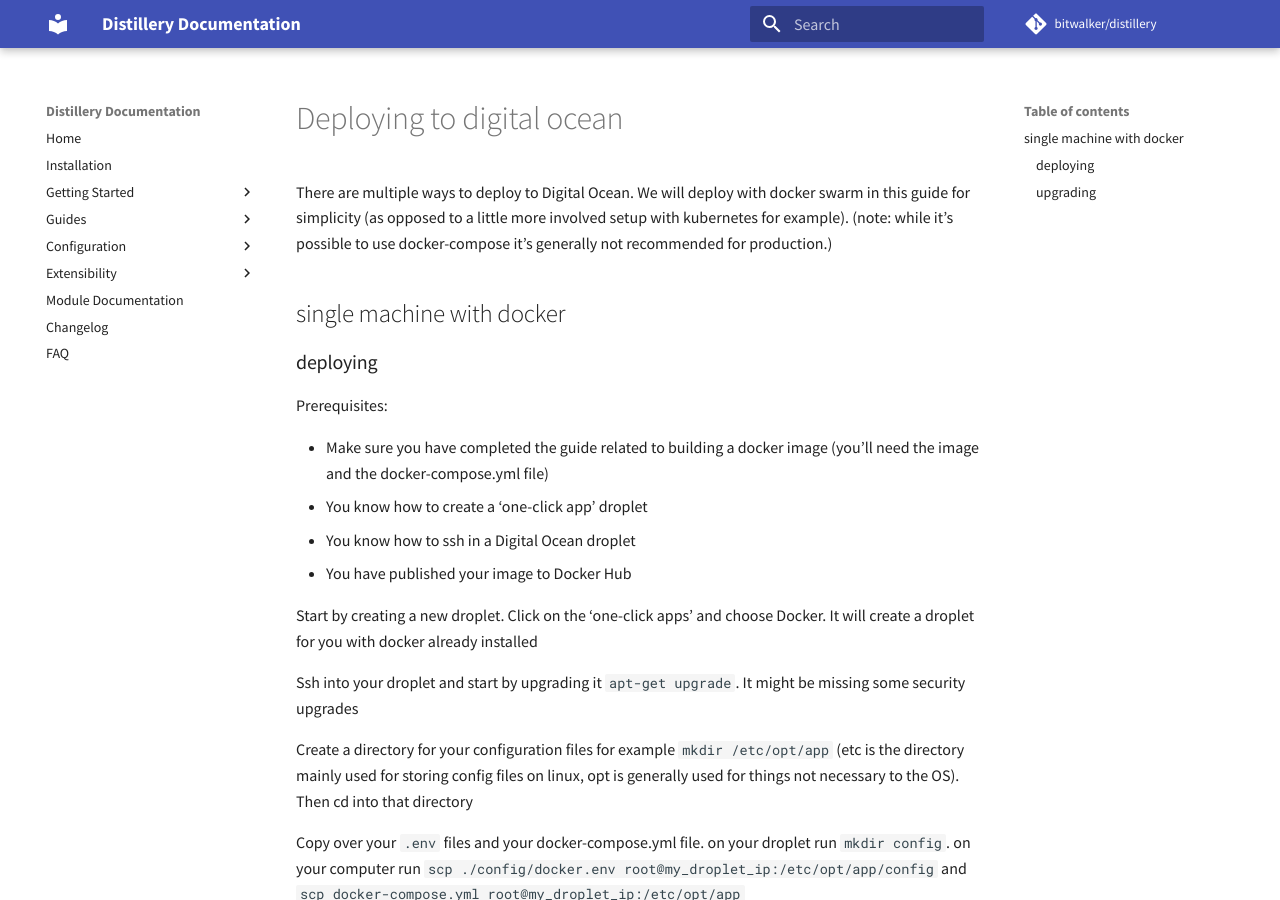
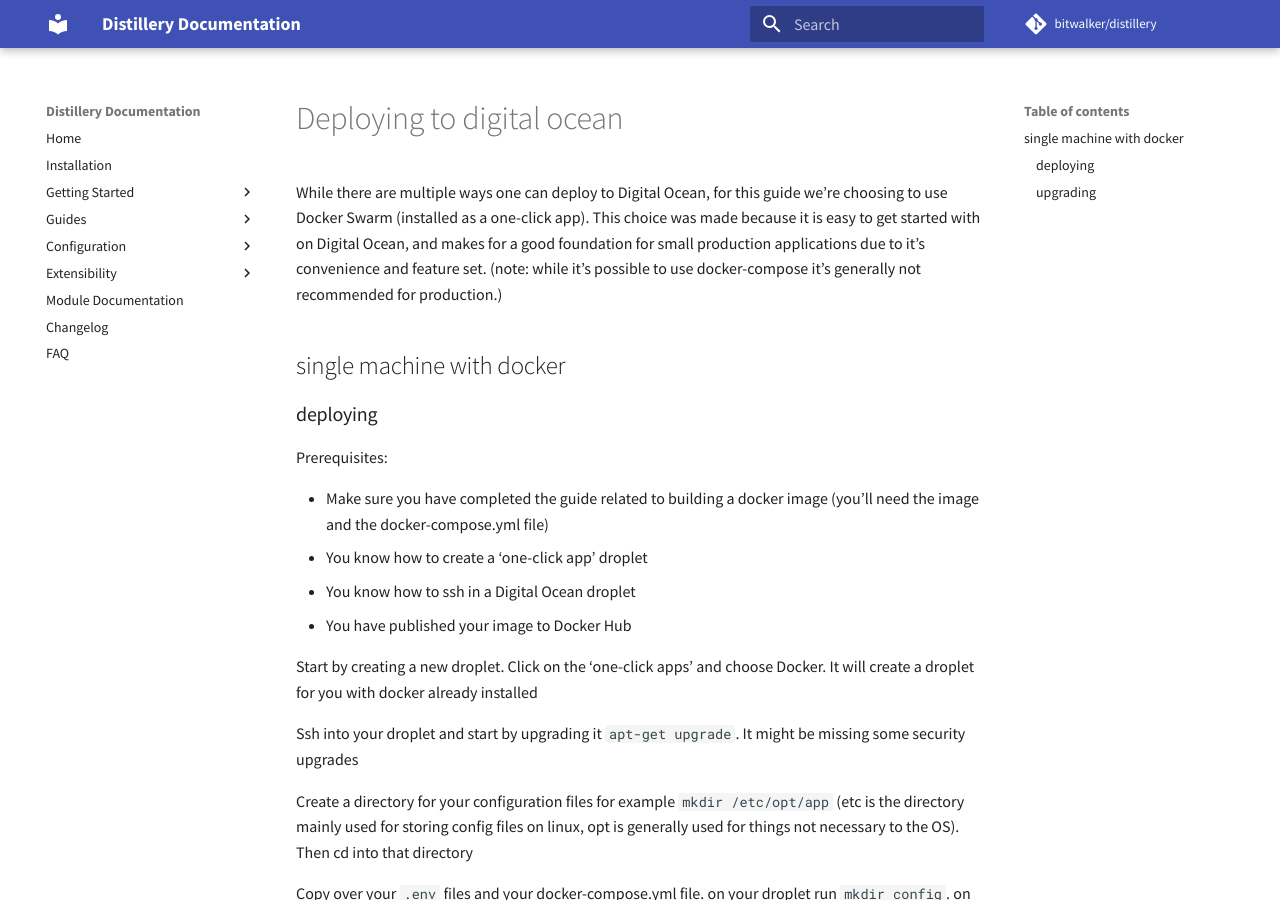
Before and after one commit to bitwalker/distillery, an MkDocs documentation site: the page built from docs/guides/deploying_to_digital_ocean.md, in a window 1280 px wide and 900 px high. Built offline with MkDocs 1.6.1 and Material for MkDocs 9.7.7, drawn with Linux system fonts in a browser that asks for light colours; comment, search, counter and statistics services are not loaded; old or Windows-style settings are respelled for this version of MkDocs.

Commit message:
fix intro

```diff
--- a/docs/guides/deploying_to_digital_ocean.md
+++ b/docs/guides/deploying_to_digital_ocean.md
@@ -1,6 +1,6 @@
 # Deploying to digital ocean
 
-There are multiple ways to deploy to Digital Ocean. We will deploy with docker swarm in this guide for simplicity (as opposed to a little more involved setup with kubernetes for example).
+While there are multiple ways one can deploy to Digital Ocean, for this guide we're choosing to use Docker Swarm (installed as a one-click app). This choice was made because it is easy to get started with on Digital Ocean, and makes for a good foundation for small production applications due to it's convenience and feature set.
 (note: while it's possible to use docker-compose it's generally not recommended for production.)
 
 ## single machine with docker
```
